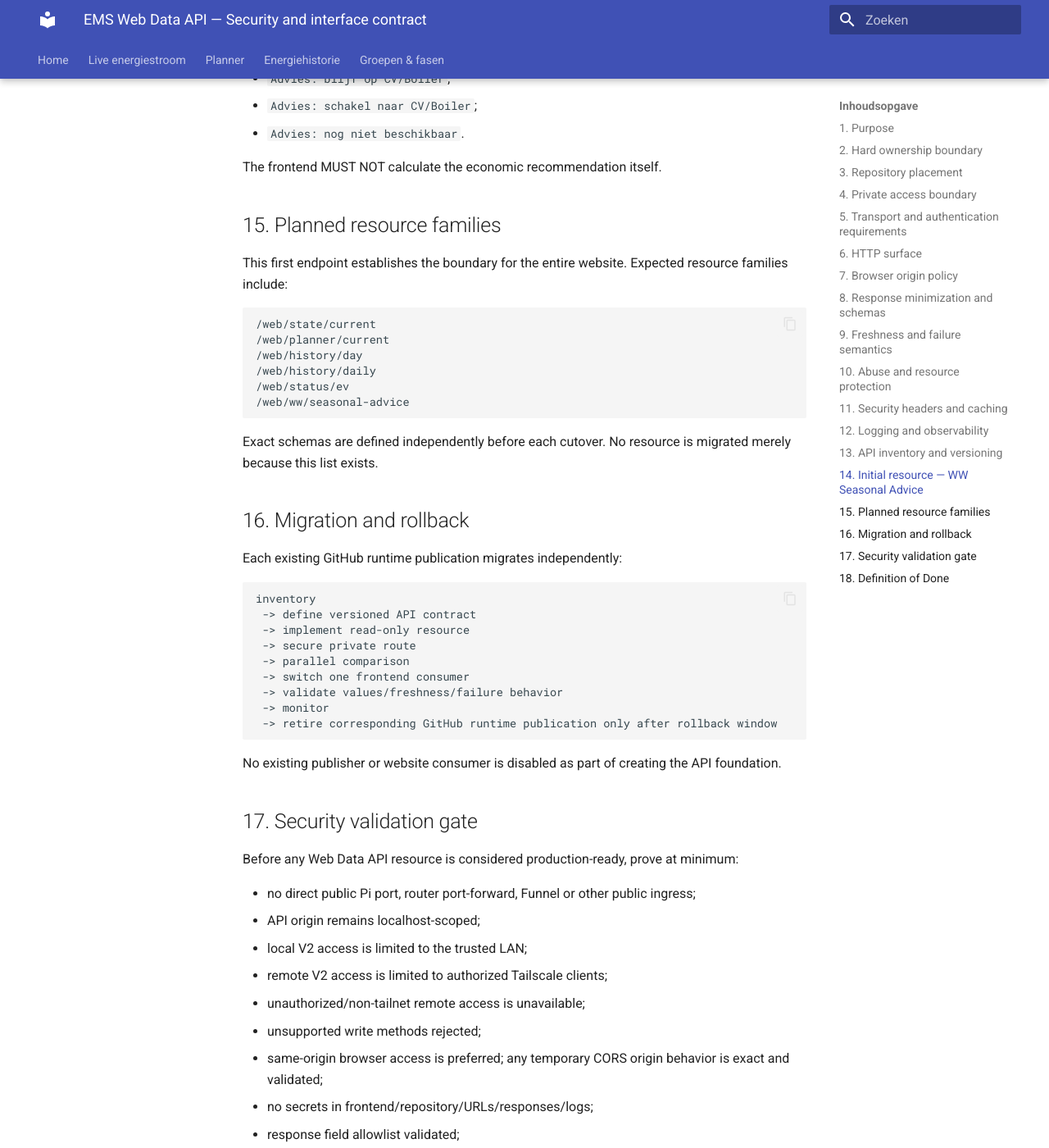
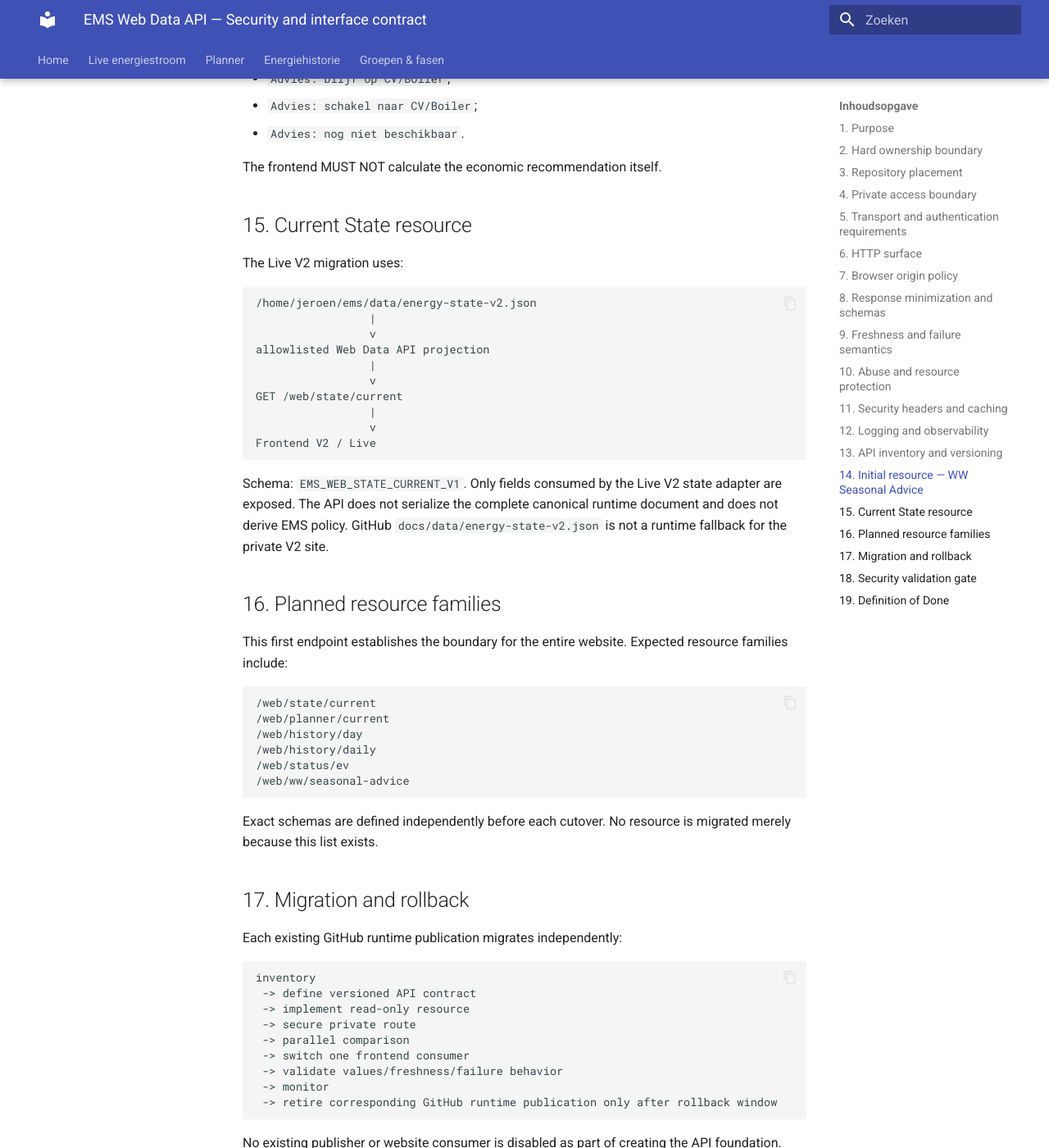
Before and after one commit to OnsKasteeltje/homey-energy-manual, an MkDocs documentation site: the page built from docs/architecture/web-data-api-security.md, in a window 1280 px wide and 1400 px high, scrolled down 6963 px. Shown: the whole window at 82% size. Built offline with MkDocs 1.6.1 and Material for MkDocs 9.7.7, drawn with Linux system fonts in a browser that asks for light colours; some of the changed text lies outside the part shown.

Commit message:
architecture: define Live V2 state API contract

````diff
--- a/docs/architecture/web-data-api-security.md
+++ b/docs/architecture/web-data-api-security.md
@@ -252,7 +252,26 @@ Frontend presentation maps canonical advisor output to exactly:
 
 The frontend MUST NOT calculate the economic recommendation itself.
 
-## 15. Planned resource families
+## 15. Current State resource
+
+The Live V2 migration uses:
+
+```text
+/home/jeroen/ems/data/energy-state-v2.json
+                 |
+                 v
+allowlisted Web Data API projection
+                 |
+                 v
+GET /web/state/current
+                 |
+                 v
+Frontend V2 / Live
+```
+
+Schema: `EMS_WEB_STATE_CURRENT_V1`. Only fields consumed by the Live V2 state adapter are exposed. The API does not serialize the complete canonical runtime document and does not derive EMS policy. GitHub `docs/data/energy-state-v2.json` is not a runtime fallback for the private V2 site.
+
+## 16. Planned resource families
 
 This first endpoint establishes the boundary for the entire website. Expected resource families include:
 
@@ -303,7 +322,7 @@ Before any Web Data API resource is considered production-ready, prove at minimu
 - API outage has zero control impact;
 - repository structure gate PASS.
 
-## 18. Definition of Done
+## 19. Definition of Done
 
 A Web Data API change is complete only when:
 
````
Also changed, not shown: other parts of docs/architecture/web-data-api-security.md (+2 -2 lines).
